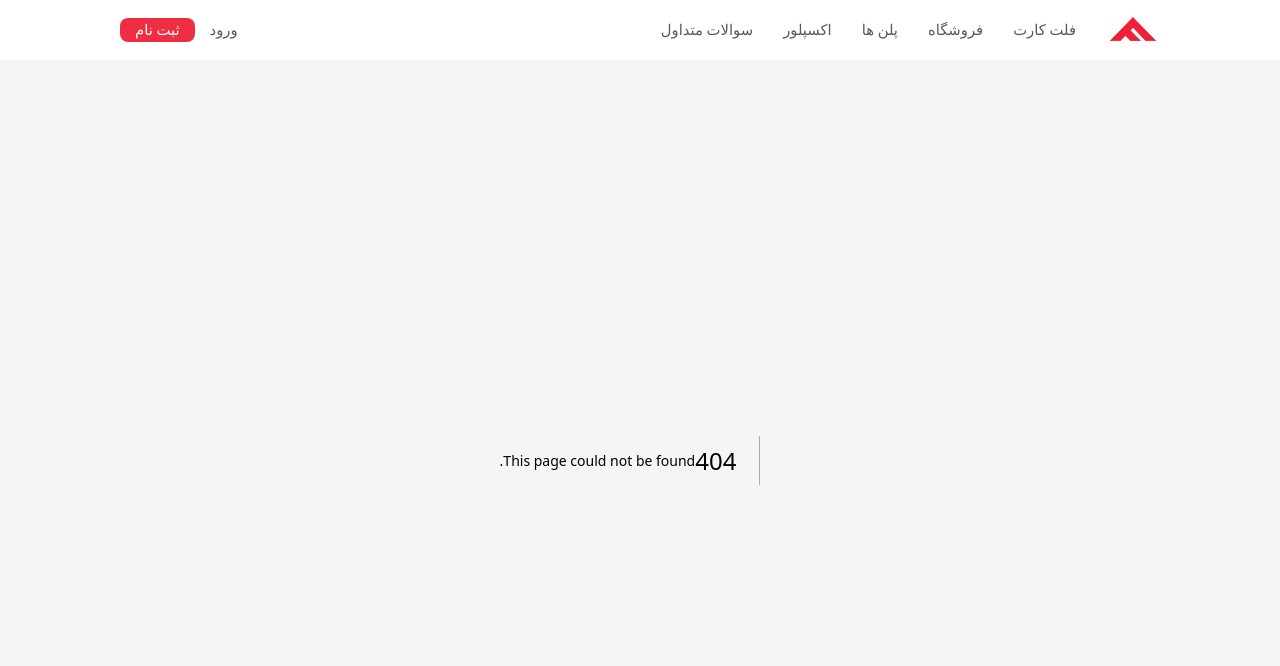
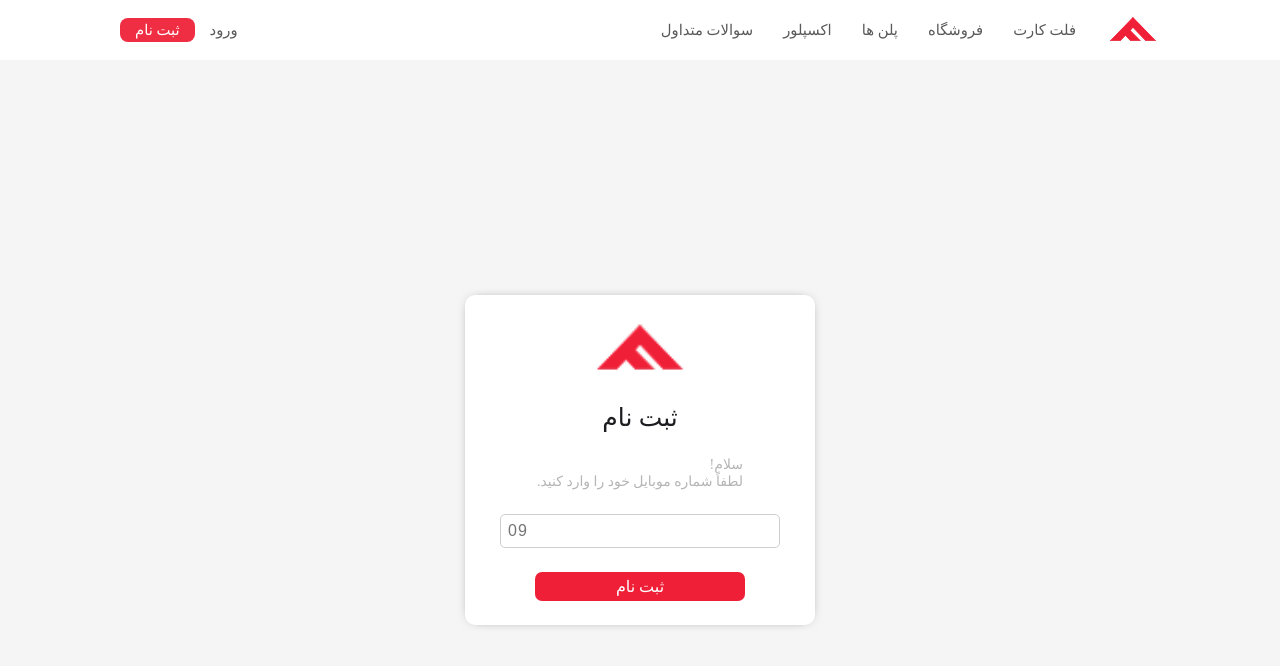
Before and after one commit to bug-hunte-r/Flat, a Next.js app: page /Signup in a window 1280 px wide. Before the commit this address had no page. Shown: the top 666 px of the page. Built offline with nearby package versions, Linux system fonts and the light colour scheme.

Commit message:
develop signup form

```diff
--- /dev/null
+++ b/src/app/Signup/page.js
@@ -0,0 +1,22 @@
+import React from 'react'
+import style from '../../../styles/login/login.css'
+import media from '../../../styles/login/mediaLogin.css'
+import Image from 'next/image'
+
+function Signup() {
+    return (
+        <div className='sub-container'>
+            <div className='sec-container'>
+                <div className='container-login-form'>
+                    <Image src={'/imgs/logo.png'} width={100} height={100} alt='logo' className='logo-login-form' />
+                    <h4 className='title-login-form'>ثبت نام</h4>
+                    <p className='text-login-form'>سلام! <br /> لطفاً شماره موبایل خود را وارد کنید.</p>
+                    <input type='number' placeholder='09' className='input-login-form' />
+                    <button className='btn-login-form'>ثبت نام</button>
+                </div>
+            </div>
+        </div>
+    )
+}
+
+export default Signup
--- a/src/components/templates/Navbar.js
+++ b/src/components/templates/Navbar.js
@@ -29,7 +29,7 @@ function Navbar() {
 
         <div className='left-sec-navbar'>
           <Link href={'/Login'} className='login-btn'>ورود</Link>
-          <Link href={'/'} className='signup-btn'>ثبت نام</Link>
+          <Link href={'/Signup'} className='signup-btn'>ثبت نام</Link>
         </div>
 
       </div>
--- a/styles/login/login.css
+++ b/styles/login/login.css
@@ -20,7 +20,6 @@ body{
     display: flex;
     align-items: center;
     justify-content: center;
-    /* background-color: red; */
 }
 
 .logo-login-form{
```
